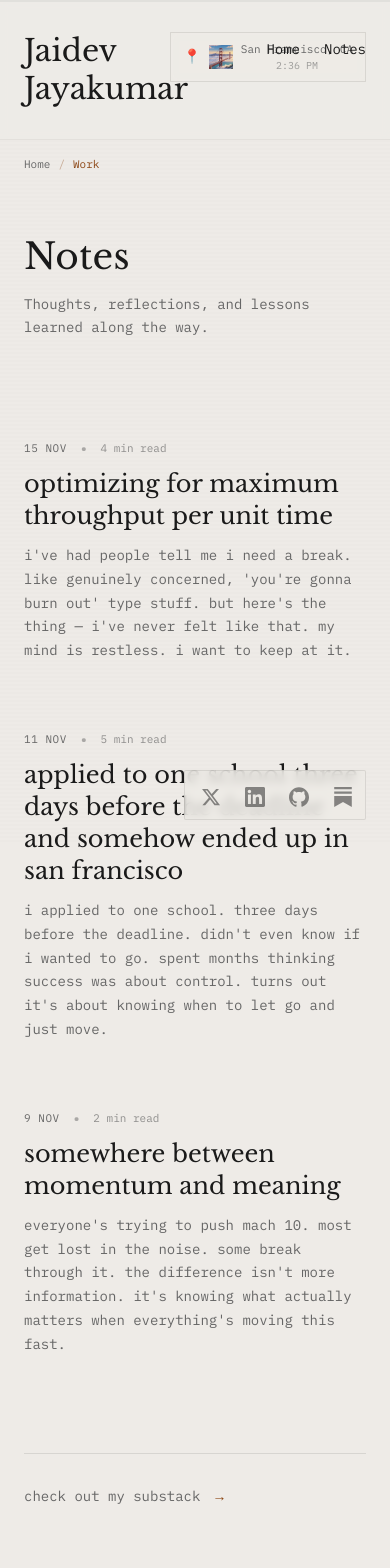
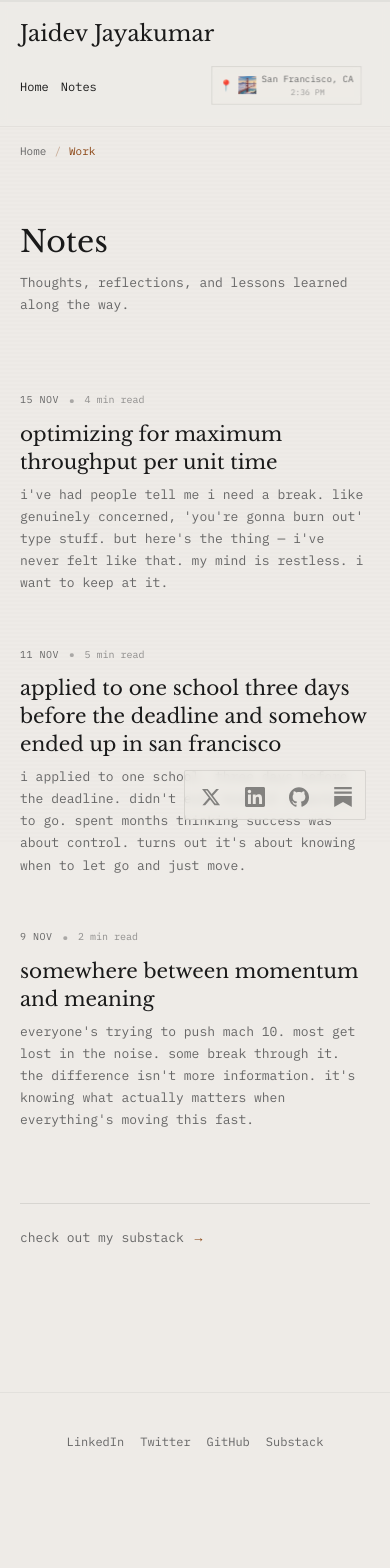
Before and after one commit to jaidev-jayakumar/jdsnotes, a Next.js app: page /work in a window 390 px wide. Shown: the top 1568 px of the page. After the commit the page ends 1491 px from the top, so only its background shows below. Built offline with nearby package versions, Linux system fonts and the light colour scheme.

Commit message:
optimized for mobile

```diff
--- a/app/globals.css
+++ b/app/globals.css
@@ -88,7 +88,7 @@
   }
 
   .container-custom {
-    @apply max-w-4xl mx-auto px-6 md:px-8 lg:px-12;
+    @apply max-w-4xl mx-auto px-5 md:px-8 lg:px-12;
   }
 
   /* Smooth fade-in animation */
--- a/app/work/page.tsx
+++ b/app/work/page.tsx
@@ -5,9 +5,9 @@ export default function WorkPage() {
   return (
     <>
       <Section>
-        <div className="mb-16">
-          <h1 className="text-4xl md:text-5xl font-serif mb-4">Notes</h1>
-          <p className="text-[14px] leading-[1.7] max-w-2xl font-mono text-muted">
+        <div className="mb-12 md:mb-16">
+          <h1 className="text-3xl md:text-5xl font-serif mb-3 md:mb-4">Notes</h1>
+          <p className="text-[13px] md:text-[14px] leading-[1.7] max-w-2xl font-mono text-muted">
             Thoughts, reflections, and lessons learned along the way.
           </p>
         </div>
@@ -37,12 +37,12 @@ export default function WorkPage() {
         </div>
 
         {/* Substack link */}
-        <div className="mt-16 pt-8 border-t border-foreground/10 max-w-3xl">
+        <div className="mt-12 md:mt-16 pt-6 md:pt-8 border-t border-foreground/10 max-w-3xl">
           <a
             href="https://jdsnotes.substack.com/"
             target="_blank"
             rel="noopener noreferrer"
-            className="group flex items-center gap-3 text-[14px] font-mono transition-all duration-300 hover:translate-x-2"
+            className="group flex items-center gap-2 md:gap-3 text-[13px] md:text-[14px] font-mono transition-all duration-300 hover:translate-x-2"
           >
             <span className="text-muted group-hover:text-accent transition-colors">
               check out my substack
--- a/components/AnimatedLogo.tsx
+++ b/components/AnimatedLogo.tsx
@@ -36,7 +36,7 @@ export default function AnimatedLogo() {
       >
         <div className="relative">
           {/* Main title */}
-          <h1 className="text-3xl md:text-[2.5rem] font-serif leading-tight transition-all duration-300">
+          <h1 className="text-[22px] md:text-[2.5rem] font-serif leading-tight transition-all duration-300">
             <span className="relative inline-block">
               Jaidev Jayakumar
               {/* Accent line under name */}
@@ -48,8 +48,8 @@ export default function AnimatedLogo() {
             </span>
           </h1>
 
-          {/* Tagline appears on hover */}
-          <div className={`absolute -bottom-6 left-0 text-[10px] font-mono text-accent uppercase tracking-widest transition-all duration-300 ${
+          {/* Tagline appears on hover - hide on mobile */}
+          <div className={`hidden md:block absolute -bottom-6 left-0 text-[10px] font-mono text-accent uppercase tracking-widest transition-all duration-300 ${
             isHovered ? 'opacity-100 translate-y-0' : 'opacity-0 -translate-y-2'
           }`}>
             improving healthcare by {'>'}=1%
@@ -59,8 +59,8 @@ export default function AnimatedLogo() {
 
       {/* Journey animation */}
       {showPlaces && (
-        <div className="absolute top-full left-0 mt-8 w-[550px] border border-foreground/10 bg-background shadow-lg
-          animate-fadeIn z-50 p-6">
+        <div className="absolute top-full left-0 mt-8 w-[90vw] max-w-[550px] md:w-[550px] border border-foreground/10 bg-background shadow-lg
+          animate-fadeIn z-50 p-4 md:p-6">
           <div className="mb-6">
             <p className="text-[11px] font-mono text-accent uppercase tracking-wider">
               places i've called home
@@ -70,7 +70,7 @@ export default function AnimatedLogo() {
           {/* Journey path visualization */}
           <div className="relative w-full h-[180px] mb-4">
             {/* Wavy diagonal path with gradient */}
-            <svg className="absolute inset-0 w-full h-full" viewBox="0 0 550 180" preserveAspectRatio="none">
+            <svg className="absolute inset-0 w-full h-full" viewBox="0 0 550 180" preserveAspectRatio="xMidYMid meet">
               <defs>
                 <linearGradient id="pathGradient" x1="0%" y1="0%" x2="100%" y2="0%">
                   <stop offset="0%" stopColor="#8B4513" stopOpacity="0.4" />
@@ -85,23 +85,23 @@ export default function AnimatedLogo() {
               />
             </svg>
 
-            {/* City stops with emojis and vibes */}
-            <div className="absolute" style={{ left: '30px', top: '150px' }}>
+            {/* City stops with emojis and vibes - using percentages for responsive scaling */}
+            <div className="absolute" style={{ left: '5.5%', top: '83%' }}>
               <span className="text-[20px]">🌴</span>
-              <div className="text-[9px] font-mono text-muted mt-1 whitespace-nowrap">Kerala, India</div>
+              <div className="text-[9px] font-mono text-muted mt-1 whitespace-nowrap">Kerala</div>
               <div className="text-[8px] font-mono text-muted/60 italic">home home</div>
             </div>
-            <div className="absolute" style={{ left: '150px', top: '100px' }}>
+            <div className="absolute" style={{ left: '27%', top: '56%' }}>
               <span className="text-[20px]">🎓</span>
-              <div className="text-[9px] font-mono text-muted mt-1 whitespace-nowrap">Vellore, India</div>
+              <div className="text-[9px] font-mono text-muted mt-1 whitespace-nowrap">Vellore</div>
               <div className="text-[8px] font-mono text-muted/60 italic">undergrad years</div>
             </div>
-            <div className="absolute" style={{ left: '280px', top: '60px' }}>
+            <div className="absolute" style={{ left: '51%', top: '33%' }}>
               <span className="text-[20px]">🏀</span>
-              <div className="text-[9px] font-mono text-muted mt-1 whitespace-nowrap">Durham, NC</div>
+              <div className="text-[9px] font-mono text-muted mt-1 whitespace-nowrap">Durham</div>
               <div className="text-[8px] font-mono text-muted/60 italic">duke days</div>
             </div>
-            <div className="absolute" style={{ left: '450px', top: '40px' }}>
+            <div className="absolute" style={{ left: '82%', top: '22%' }}>
               <span className="text-[20px]">🌉</span>
               <div className="text-[9px] font-mono text-muted mt-1 whitespace-nowrap">San Francisco</div>
               <div className="text-[8px] font-mono text-muted/60 italic">home now</div>
@@ -109,17 +109,18 @@ export default function AnimatedLogo() {
 
             {/* Animated bike - follows the path exactly */}
             {animating && (
-              <div
-                className="absolute text-[24px] z-20"
+              <svg className="absolute inset-0 w-full h-full pointer-events-none" viewBox="0 0 550 180" preserveAspectRatio="xMidYMid meet">
+                <text
+                  fontSize="24"
                   style={{
                     offsetPath: 'path("M 30 150 Q 150 120, 200 80 T 460 40")',
-                  offsetRotate: '0deg',
                     animation: 'bikeRide 6s ease-in-out forwards',
-                  transform: 'scaleX(-1) translate(-12px, -12px)' // Flip and center on path
+                    transform: 'scaleX(-1)'
                   }}
                 >
                   🚴
-              </div>
+                </text>
+              </svg>
             )}
           </div>
 
@@ -146,6 +147,12 @@ export default function AnimatedLogo() {
             offset-distance: 100%;
           }
         }
+
+        /* Convert viewBox coordinates to work with percentage-based path */
+        svg {
+          width: 100%;
+          height: 100%;
+        }
       `}</style>
     </div>
   );
--- a/components/Footer.tsx
+++ b/components/Footer.tsx
@@ -1,14 +1,14 @@
 export default function Footer() {
   return (
-    <footer className="border-t border-foreground/5 mt-32">
-      <div className="container-custom py-12">
+    <footer className="border-t border-foreground/5 mt-24 md:mt-32">
+      <div className="container-custom py-10 md:py-12">
         <div className="flex justify-center items-center">
-          <div className="flex gap-6">
+          <div className="flex gap-4 md:gap-6">
             <a
               href="https://www.linkedin.com/in/jaidev-jayakumar/"
               target="_blank"
               rel="noopener noreferrer"
-              className="text-[13px] text-muted hover:text-foreground font-mono transition-all duration-300 hover:tracking-wide"
+              className="text-[12px] md:text-[13px] text-muted hover:text-foreground font-mono transition-all duration-300 hover:tracking-wide"
             >
               LinkedIn
             </a>
@@ -16,7 +16,7 @@ export default function Footer() {
               href="https://x.com/jaidevjayakumar"
               target="_blank"
               rel="noopener noreferrer"
-              className="text-[13px] text-muted hover:text-foreground font-mono transition-all duration-300 hover:tracking-wide"
+              className="text-[12px] md:text-[13px] text-muted hover:text-foreground font-mono transition-all duration-300 hover:tracking-wide"
             >
               Twitter
             </a>
@@ -24,7 +24,7 @@ export default function Footer() {
               href="https://github.com/jaidev-jayakumar"
               target="_blank"
               rel="noopener noreferrer"
-              className="text-[13px] text-muted hover:text-foreground font-mono transition-all duration-300 hover:tracking-wide"
+              className="text-[12px] md:text-[13px] text-muted hover:text-foreground font-mono transition-all duration-300 hover:tracking-wide"
             >
               GitHub
             </a>
@@ -32,7 +32,7 @@ export default function Footer() {
               href="https://substack.com/@jdsnotes"
               target="_blank"
               rel="noopener noreferrer"
-              className="text-[13px] text-muted hover:text-foreground font-mono transition-all duration-300 hover:tracking-wide"
+              className="text-[12px] md:text-[13px] text-muted hover:text-foreground font-mono transition-all duration-300 hover:tracking-wide"
             >
               Substack
             </a>
--- a/components/Header.tsx
+++ b/components/Header.tsx
@@ -5,30 +5,37 @@ import LocationBadge from "./LocationBadge";
 export default function Header() {
   return (
     <header className="border-b border-foreground/5 bg-background sticky top-0 z-40 backdrop-blur-sm bg-background/95">
-      {/* Location badge - absolute positioned top right */}
-      <div className="absolute top-8 md:top-10 right-6 md:right-8 lg:right-12">
-        <LocationBadge />
+      <nav className="container-custom py-5 md:py-10">
+        {/* Mobile: Stack vertically, Desktop: Side by side */}
+        <div className="flex flex-col md:flex-row md:items-start md:justify-between gap-4 md:gap-0">
+          {/* Name */}
+          <div className="flex-1">
+            <AnimatedLogo />
           </div>
 
-      <nav className="container-custom py-8 md:py-10">
-        <div className="flex items-start justify-between">
-          <AnimatedLogo />
-
+          {/* Navigation and Location - Side by side on mobile */}
+          <div className="flex items-center justify-between md:justify-end gap-3 md:gap-6">
             {/* Navigation */}
-          <ul className="flex items-center gap-6 md:gap-8 pt-1">
+            <ul className="flex items-center gap-3 md:gap-8">
               <li>
-              <Link href="/" className="link-underline text-[14px] font-mono relative group">
+                <Link href="/" className="link-underline text-[12px] md:text-[14px] font-mono relative group">
                   <span className="relative z-10 transition-colors group-hover:text-accent">Home</span>
                   <span className="absolute inset-x-0 -bottom-0.5 h-px bg-accent scale-x-0 group-hover:scale-x-100 transition-transform duration-300 origin-left" />
                 </Link>
               </li>
               <li>
-              <Link href="/work" className="link-underline text-[14px] font-mono relative group">
+                <Link href="/work" className="link-underline text-[12px] md:text-[14px] font-mono relative group">
                   <span className="relative z-10 transition-colors group-hover:text-accent">Notes</span>
                   <span className="absolute inset-x-0 -bottom-0.5 h-px bg-accent scale-x-0 group-hover:scale-x-100 transition-transform duration-300 origin-left" />
                 </Link>
               </li>
             </ul>
+
+            {/* Location badge */}
+            <div className="scale-90 md:scale-100">
+              <LocationBadge />
+            </div>
+          </div>
         </div>
       </nav>
     </header>
--- a/components/LocationBadge.tsx
+++ b/components/LocationBadge.tsx
@@ -42,17 +42,17 @@ export default function LocationBadge() {
     <div className="relative">
       <button
         onClick={() => setShowSpots(!showSpots)}
-        className="flex items-center gap-2 px-3 py-2 border border-foreground/10 bg-background/80 backdrop-blur-sm
+        className="flex items-center gap-1.5 md:gap-2 px-2 md:px-3 py-1.5 md:py-2 border border-foreground/10 bg-background/80 backdrop-blur-sm
           hover:border-accent/30 transition-all duration-300 cursor-pointer group"
         title="Click to see my favorite SF spots"
       >
         {/* Pin emoji - rotates on hover */}
-        <span className="text-[14px] transition-transform duration-300 group-hover:scale-110">
+        <span className="text-[12px] md:text-[14px] transition-transform duration-300 group-hover:scale-110">
           📍
         </span>
 
         {/* Golden Gate Bridge tiny image */}
-        <div className="relative w-6 h-6 overflow-hidden">
+        <div className="relative w-5 h-5 md:w-6 md:h-6 overflow-hidden">
           <Image
             src="/golden-gate.jpg"
             alt="Golden Gate Bridge"
@@ -63,11 +63,11 @@ export default function LocationBadge() {
 
         {/* Location and time */}
         <div className="flex flex-col">
-          <span className="text-[11px] font-mono text-muted whitespace-nowrap">
+          <span className="text-[10px] md:text-[11px] font-mono text-muted whitespace-nowrap">
             San Francisco, CA
           </span>
           {currentTime && (
-            <span className="text-[10px] font-mono text-muted/60">
+            <span className="text-[9px] md:text-[10px] font-mono text-muted/60">
               {currentTime}
             </span>
           )}
@@ -76,8 +76,8 @@ export default function LocationBadge() {
 
       {/* Dropdown with favorite spots */}
       {showSpots && (
-        <div className="absolute top-full right-0 mt-2 w-72 border border-foreground/10 bg-background shadow-lg
-          animate-fadeIn z-50 p-4 max-h-96 overflow-y-auto">
+        <div className="absolute top-full right-0 mt-2 w-[85vw] md:w-72 max-w-[300px] border border-foreground/10 bg-background shadow-lg
+          animate-fadeIn z-50 p-3 md:p-4 max-h-[70vh] md:max-h-96 overflow-y-auto">
           <div className="mb-3 pb-2 border-b border-foreground/10">
             <p className="text-[11px] font-mono text-accent uppercase tracking-wider">
               my favorite sf spots
--- a/components/NoteCard.tsx
+++ b/components/NoteCard.tsx
@@ -16,22 +16,22 @@ export default function NoteCard({
   readTime = "3 min read",
 }: NoteCardProps) {
   const content = (
-    <article className="py-8 border-b border-foreground/10 last:border-b-0
+    <article className="py-6 md:py-8 border-b border-foreground/10 last:border-b-0
       transition-all duration-300 hover:translate-x-2 cursor-pointer group">
-      <div className="flex items-center gap-3 mb-2">
-        <time className="text-[11px] font-mono text-muted uppercase tracking-wider">
+      <div className="flex items-center gap-2 md:gap-3 mb-2">
+        <time className="text-[10px] md:text-[11px] font-mono text-muted uppercase tracking-wider">
           {date}
         </time>
         <span className="text-muted/50">•</span>
-        <span className="text-[11px] font-mono text-muted/70">
+        <span className="text-[10px] md:text-[11px] font-mono text-muted/70">
           {readTime}
         </span>
       </div>
-      <h2 className="text-2xl md:text-3xl font-serif mb-3 transition-colors duration-300
+      <h2 className="text-xl md:text-3xl font-serif mb-2 md:mb-3 transition-colors duration-300
         group-hover:text-accent">
         {title}
       </h2>
-      <p className="text-[14px] md:text-[15px] leading-[1.7] text-muted font-mono">
+      <p className="text-[13px] md:text-[15px] leading-[1.7] text-muted font-mono">
         {excerpt}
       </p>
     </article>
```
Also changed, not shown: app/page.tsx (+8 -8 lines), components/ProjectCard.tsx (+12 -12 lines), components/TimelineCard.tsx (+10 -10 lines). Lines whose indentation alone changed are shown as unchanged.
